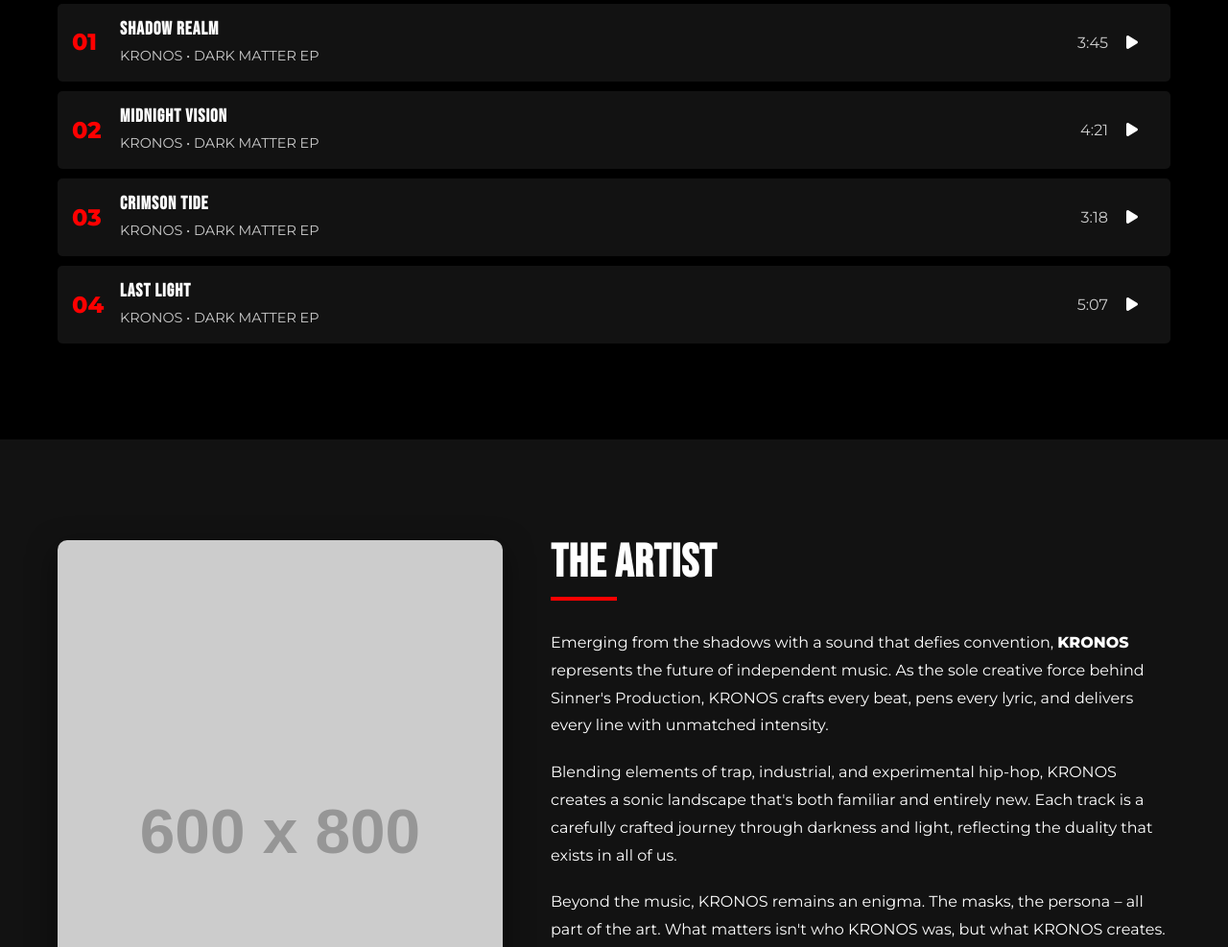
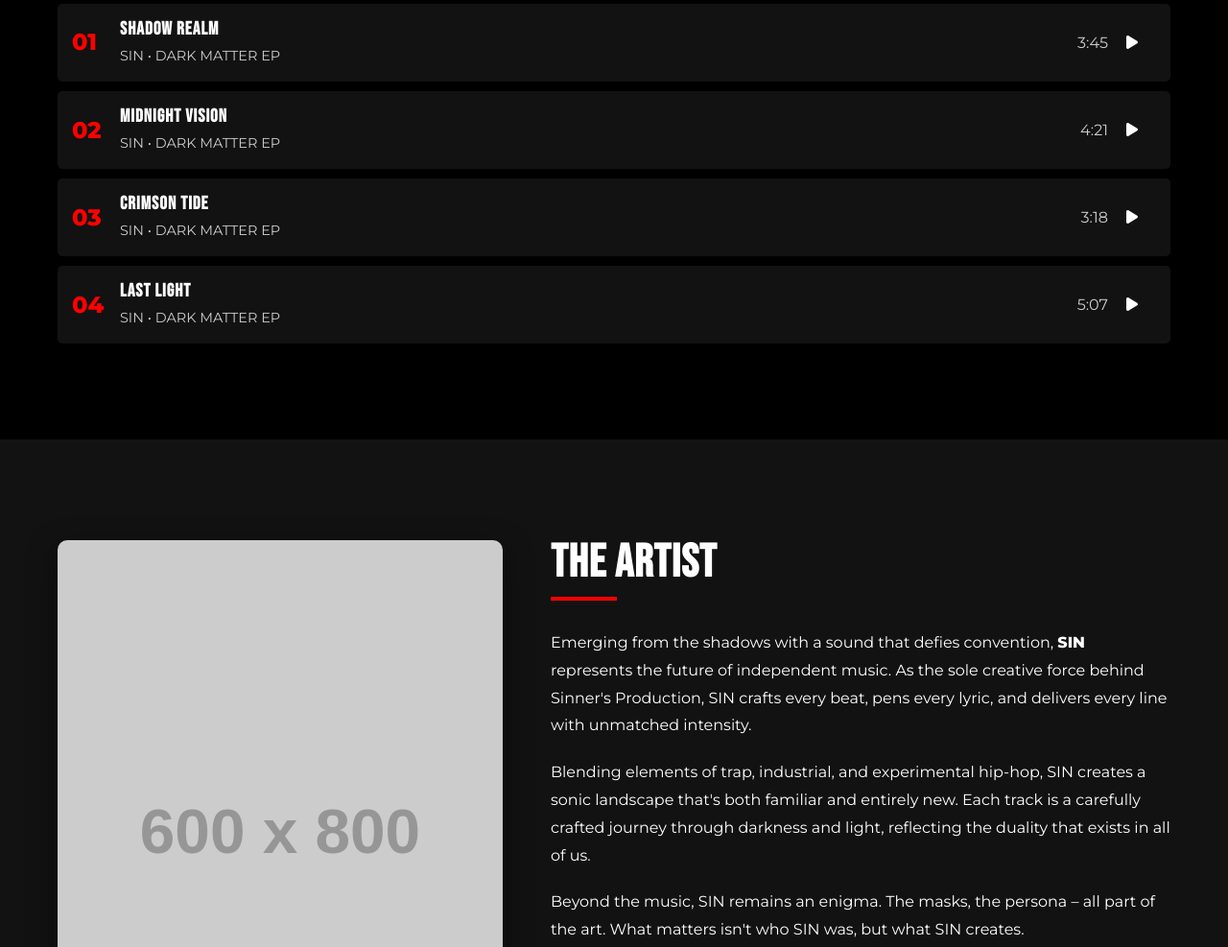
Before and after one commit to alxspiker/sinners-production-website, a plain HTML site: page index.html in a window 1280 px wide. Shown: the part 1520-2507 px from the top of the page at 96% size. Drawn offline with Linux system fonts and the light colour scheme; placeholder pictures from the web are drawn by us.

Commit message:
Change artist name from KRONOS to SIN

```diff
--- a/index.html
+++ b/index.html
@@ -3,7 +3,7 @@
 <head>
   <meta charset="UTF-8">
   <meta name="viewport" content="width=device-width, initial-scale=1.0">
-  <title>KRONOS | Sinner's Production</title>
+  <title>SIN | Sinner's Production</title>
   <link rel="stylesheet" href="css/style.css">
   <link rel="stylesheet" href="https://cdnjs.cloudflare.com/ajax/libs/font-awesome/6.5.1/css/all.min.css">
   <link rel="preconnect" href="https://fonts.googleapis.com">
@@ -15,7 +15,7 @@
   <header class="sticky-header">
     <div class="container">
       <div class="logo">
-        <a href="index.html">KRONOS</a>
+        <a href="index.html">SIN</a>
       </div>
       <nav>
         <ul>
@@ -39,7 +39,7 @@
     <div class="overlay"></div>
     <div class="container">
       <div class="hero-content">
-        <h1 class="reveal-text">KRONOS</h1>
+        <h1 class="reveal-text">SIN</h1>
         <p class="reveal-text-delay">Breaking chains. Creating waves.</p>
         <div class="cta-buttons">
           <a href="#music" class="btn btn-primary">Latest Tracks</a>
@@ -81,7 +81,7 @@
             <div class="track-number">01</div>
             <div class="track-info">
               <h4>Shadow Realm</h4>
-              <p>KRONOS • DARK MATTER EP</p>
+              <p>SIN • DARK MATTER EP</p>
             </div>
             <div class="track-time">3:45</div>
             <div class="track-play"><i class="fas fa-play"></i></div>
@@ -90,7 +90,7 @@
             <div class="track-number">02</div>
             <div class="track-info">
               <h4>Midnight Vision</h4>
-              <p>KRONOS • DARK MATTER EP</p>
+              <p>SIN • DARK MATTER EP</p>
             </div>
             <div class="track-time">4:21</div>
             <div class="track-play"><i class="fas fa-play"></i></div>
@@ -99,7 +99,7 @@
             <div class="track-number">03</div>
             <div class="track-info">
               <h4>Crimson Tide</h4>
-              <p>KRONOS • DARK MATTER EP</p>
+              <p>SIN • DARK MATTER EP</p>
             </div>
             <div class="track-time">3:18</div>
             <div class="track-play"><i class="fas fa-play"></i></div>
@@ -108,7 +108,7 @@
             <div class="track-number">04</div>
             <div class="track-info">
               <h4>Last Light</h4>
-              <p>KRONOS • DARK MATTER EP</p>
+              <p>SIN • DARK MATTER EP</p>
             </div>
             <div class="track-time">5:07</div>
             <div class="track-play"><i class="fas fa-play"></i></div>
@@ -123,13 +123,13 @@
     <div class="container">
       <div class="about-content">
         <div class="about-image">
-          <img src="https://via.placeholder.com/600x800/1a1a1a/ff0000?text=KRONOS" alt="KRONOS">
+          <img src="https://via.placeholder.com/600x800/1a1a1a/ff0000?text=SIN" alt="SIN">
         </div>
         <div class="about-text">
           <h2 class="section-title">The Artist</h2>
-          <p>Emerging from the shadows with a sound that defies convention, <strong>KRONOS</strong> represents the future of independent music. As the sole creative force behind Sinner's Production, KRONOS crafts every beat, pens every lyric, and delivers every line with unmatched intensity.</p>
-          <p>Blending elements of trap, industrial, and experimental hip-hop, KRONOS creates a sonic landscape that's both familiar and entirely new. Each track is a carefully crafted journey through darkness and light, reflecting the duality that exists in all of us.</p>
-          <p>Beyond the music, KRONOS remains an enigma. The masks, the persona – all part of the art. What matters isn't who KRONOS was, but what KRONOS creates.</p>
+          <p>Emerging from the shadows with a sound that defies convention, <strong>SIN</strong> represents the future of independent music. As the sole creative force behind Sinner's Production, SIN crafts every beat, pens every lyric, and delivers every line with unmatched intensity.</p>
+          <p>Blending elements of trap, industrial, and experimental hip-hop, SIN creates a sonic landscape that's both familiar and entirely new. Each track is a carefully crafted journey through darkness and light, reflecting the duality that exists in all of us.</p>
+          <p>Beyond the music, SIN remains an enigma. The masks, the persona – all part of the art. What matters isn't who SIN was, but what SIN creates.</p>
           <blockquote>"I don't make music you can ignore. I make music you can't forget."</blockquote>
           <div class="social-links">
             <a href="#" class="social-icon"><i class="fab fa-instagram"></i></a>
@@ -275,7 +275,7 @@
     <div class="container">
       <div class="footer-content">
         <div class="footer-logo">
-          <a href="index.html">KRONOS</a>
+          <a href="index.html">SIN</a>
           <p>Sinner's Production</p>
         </div>
         <div class="footer-links">
@@ -329,7 +329,7 @@
         </div>
         <div class="player-info">
           <h4 class="track-title">Shadow Realm</h4>
-          <p class="track-artist">KRONOS</p>
+          <p class="track-artist">SIN</p>
         </div>
         <div class="player-controls">
           <div class="progress-container">
```
